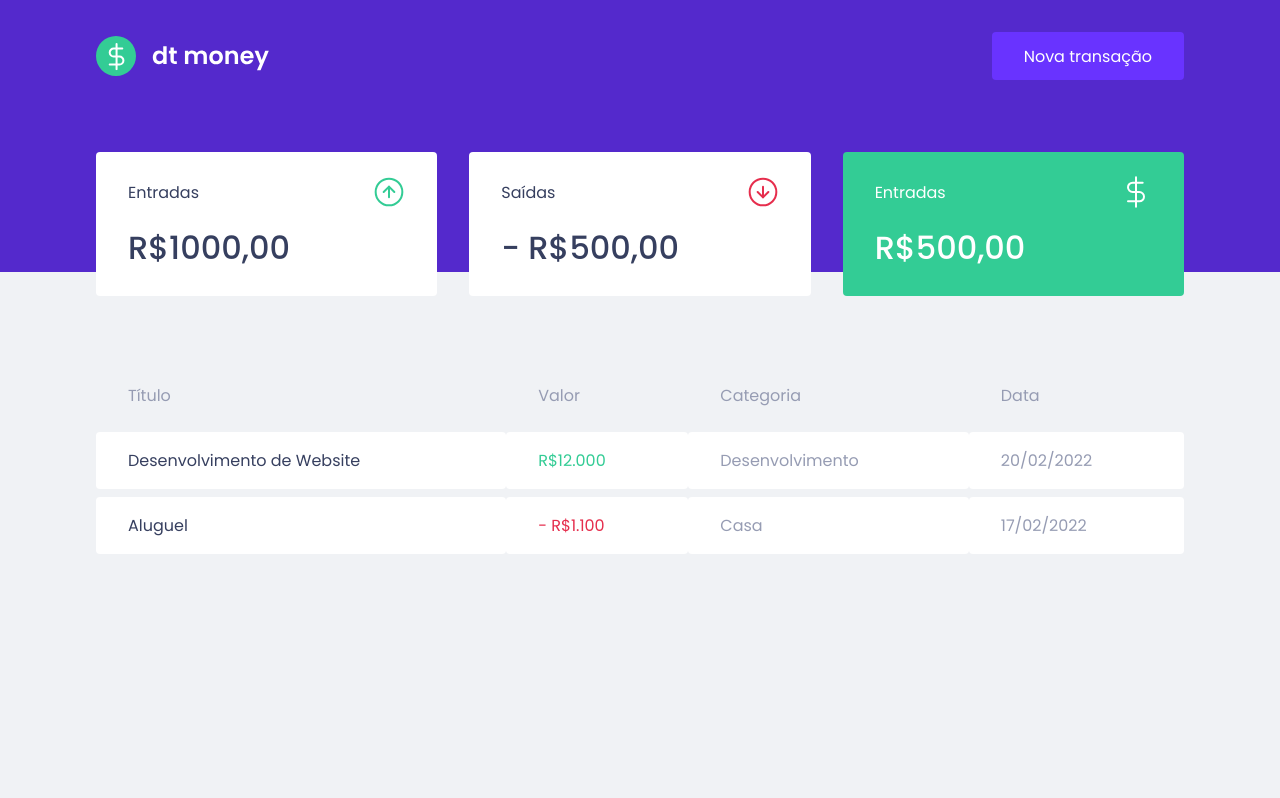
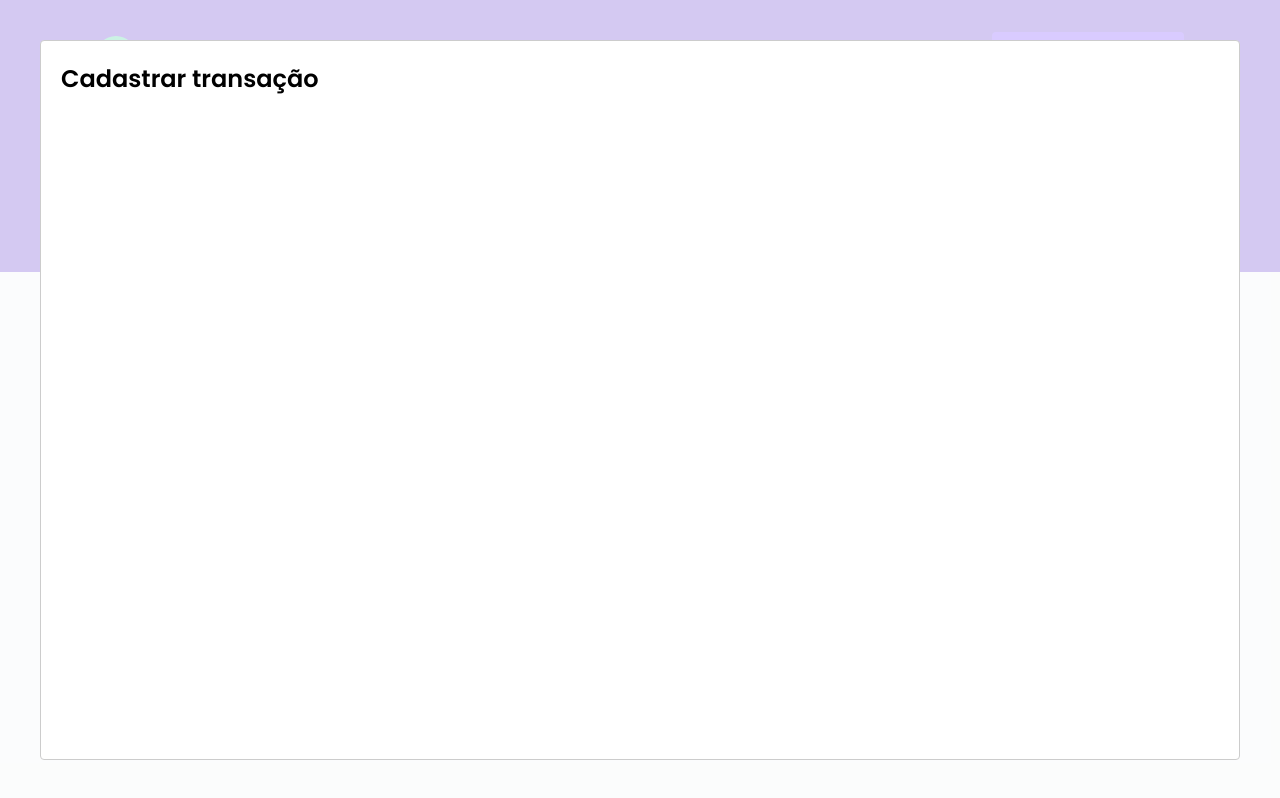
Before and after one commit to williamfernandesp/Primeiro-Projeto-React, a React (Create React App) app in the folder willmoney/: page / in a window 1280 px wide. Both pictures are taken after a click on the button "Nova transação". Built offline with nearby package versions, Linux system fonts and the light colour scheme; no server answers; what miragejs would draw is missing.

Commit message:
Configurando Modal

```diff
--- a/willmoney/package.json
+++ b/willmoney/package.json
@@ -7,6 +7,7 @@
     "miragejs": "^0.1.43",
     "react": "^17.0.2",
     "react-dom": "^17.0.2",
+    "react-modal": "^3.14.4",
     "react-scripts": "5.0.0",
     "styled-components": "^5.3.3",
     "web-vitals": "^2.1.0"
@@ -19,6 +20,7 @@
     "@types/node": "^16.7.13",
     "@types/react": "^17.0.20",
     "@types/react-dom": "^17.0.9",
+    "@types/react-modal": "^3.13.1",
     "@types/styled-components": "^5.1.22",
     "typescript": "^4.4.2"
   },
--- a/willmoney/src/App.tsx
+++ b/willmoney/src/App.tsx
@@ -1,12 +1,33 @@
 import { Dashboard } from "./components/Dashboard";
 import { Header } from "./components/Header";
+import Modal from "react-modal";
 import { GlobalStyle } from "./styles/global";
+import { useState } from "react";
 
 export function App() {
+  const [isNewTransactionModalOpen, setIsNewTransactionModalOpen] =
+    useState(false);
+
+  function handleOpenNewTransactionModal() {
+    setIsNewTransactionModalOpen(true);
+  }
+
+  function handleCloseNewTransactionModal() {
+    setIsNewTransactionModalOpen(false);
+  }
+
   return (
     <>
-      <Header />
+      <Header onOpenNewTransactionModal={handleOpenNewTransactionModal} />
       <Dashboard />
+
+      <Modal
+        isOpen={isNewTransactionModalOpen}
+        onRequestClose={handleCloseNewTransactionModal}
+      >
+        <h2>Cadastrar transação</h2>
+      </Modal>
+
       <GlobalStyle />
     </>
   );
--- a/willmoney/src/components/Header/index.tsx
+++ b/willmoney/src/components/Header/index.tsx
@@ -2,12 +2,18 @@
 
 import { Container, Content } from "./styles";
 
-export function Header() {
+interface HeaderProps {
+  onOpenNewTransactionModal: () => void;
+}
+
+export function Header({ onOpenNewTransactionModal }: HeaderProps) {
   return (
     <Container>
       <Content>
         <img src={logoImg} alt="will money" />
-        <button type="button">Nova transação</button>
+        <button type="button" onClick={onOpenNewTransactionModal}>
+          Nova transação
+        </button>
       </Content>
     </Container>
   );
```
Also changed, not shown: 1 other file (tests, documents, lock files or other folders).
